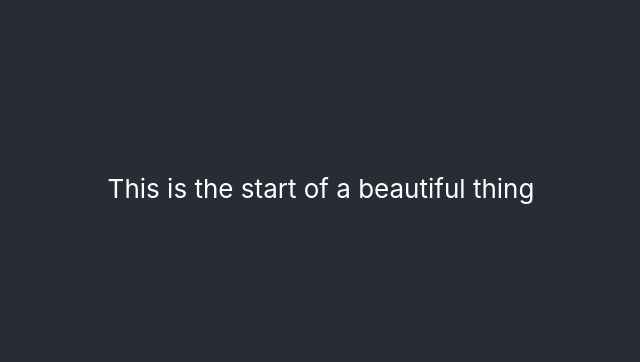
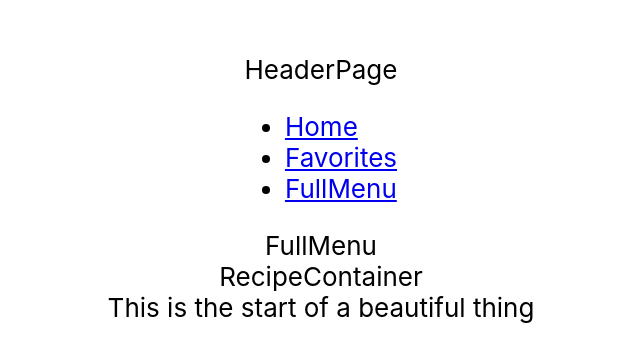
Before and after one commit to joshuag95/restaurant, a React (Create React App) app: page /FullMenu in a window 1280 px wide. Shown: the part 212-574 px from the top of the page, without its empty margins (319-959 px from the left). Built offline with nearby package versions, Linux system fonts and the light colour scheme.

Commit message:
basic structure

```diff
--- a/package.json
+++ b/package.json
@@ -8,6 +8,7 @@
     "@testing-library/user-event": "^13.5.0",
     "react": "^18.2.0",
     "react-dom": "^18.2.0",
+    "react-router-dom": "^5.3.3",
     "react-scripts": "5.0.1",
     "web-vitals": "^2.1.4"
   },
--- a/src/App.css
+++ b/src/App.css
@@ -1,12 +1,10 @@
-
-
 .App {
-  background-color: #282c34;
+  background-color: #fff;
   min-height: 100vh;
   display: flex;
   flex-direction: column;
   align-items: center;
   justify-content: center;
   font-size: calc(10px + 2vmin);
-  color: white;
+  color: black;
 }
--- a/src/App.js
+++ b/src/App.js
@@ -1,21 +1,32 @@
-import logo from './logo.svg';
 import React from 'react';
 import './App.css';
+import {
+  Switch,
+  Route
+} from "react-router-dom";
 import HeaderPage from './HeaderPage';
 import NavBar from './NavBar';
 import RecipeContainer from './RecipeContainer';
 import Favorites from './Favorites';
+import FullMenu from './FullMenu'
+
+
 function App() {
   return (
     <div className='App'>
       <HeaderPage />
       <NavBar />
+        <Switch>
+          <Route exact path = '/Favorites' ><Favorites /></Route>
+          <Route exact path = '/FullMenu' ><FullMenu /></Route>
+        </Switch>
       <RecipeContainer />
-      <Favorites />
       This is the start of a beautiful thing
     </div>
 
   );
 }
 
+
+
 export default App;
--- a/src/Favorites.js
+++ b/src/Favorites.js
@@ -1,8 +1,11 @@
 import React from 'react';
+
+
 function Favorites() {
     return (
-        <div></div>
+        <div>Favorites</div>
     )
 }
 
+
 export default Favorites
--- /dev/null
+++ b/src/FullMenu.js
@@ -0,0 +1,11 @@
+import React from "react";
+
+
+function FullMenu() {
+    return(
+        <div>FullMenu</div>
+    )
+}
+
+
+export default FullMenu
--- a/src/HeaderPage.js
+++ b/src/HeaderPage.js
@@ -1,8 +1,11 @@
 import React from 'react';
+
+
 function HeaderPage(){
 return(
-    <div></div>
+    <div>HeaderPage</div>
 )
 }
 
+
 export default HeaderPage;
--- a/src/NavBar.js
+++ b/src/NavBar.js
@@ -1,9 +1,19 @@
 import React from 'react';
+import { NavLink } from 'react-router-dom';
+
+
 function NavBar() {
     return (
-        <div></div>
+        <div>
+            <ul>
+               <li><NavLink to='/'> Home </NavLink></li>
+               <li><NavLink to='/Favorites'> Favorites </NavLink></li>
+               <li><NavLink to='/FullMenu'> FullMenu </NavLink></li>
+            </ul>
+        </div>
 
     )
 }
 
+
 export default NavBar;
--- a/src/RecipeCard.js
+++ b/src/RecipeCard.js
@@ -1,8 +1,11 @@
 import React from 'react';
+
+
 function RecipeCard() {
     return (
-        <div></div>
+        <div>RecipeCard</div>
     )
 }
 
+
 export default RecipeCard;
--- a/src/RecipeContainer.js
+++ b/src/RecipeContainer.js
@@ -4,8 +4,9 @@ import RecipeCard from "./RecipeCard"
 
 function RecipeContainer() {
     return (
-        <div></div>
+        <div>RecipeContainer</div>
     )
 }
 
+
 export default RecipeContainer
--- a/src/index.js
+++ b/src/index.js
@@ -1,10 +1,13 @@
 import React from 'react';
+import { BrowserRouter } from "react-router-dom";
 import ReactDOM from 'react-dom/client';
 import './index.css';
 import App from './App';
 
+
 const root = ReactDOM.createRoot(document.getElementById('root'));
 root.render(
-
-    <App />
+    <BrowserRouter>
+        <App />
+    </BrowserRouter>
 )
```
Also changed, not shown: db.json (added, +10 -0 lines), 1 other file (tests, documents, lock files or other folders).
